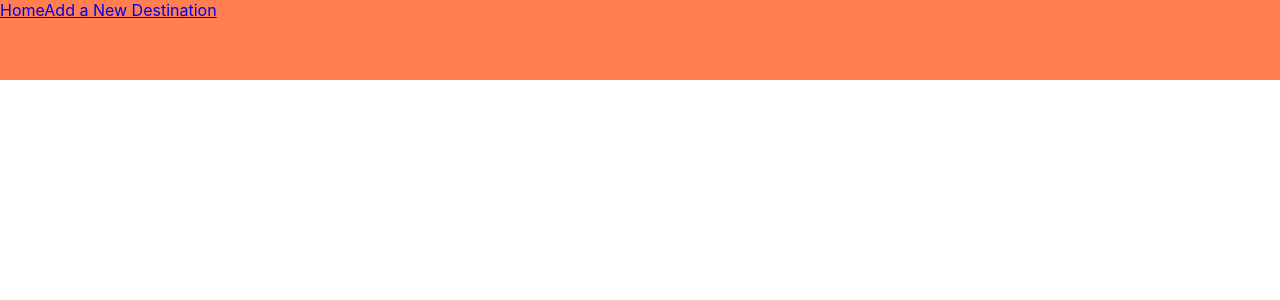
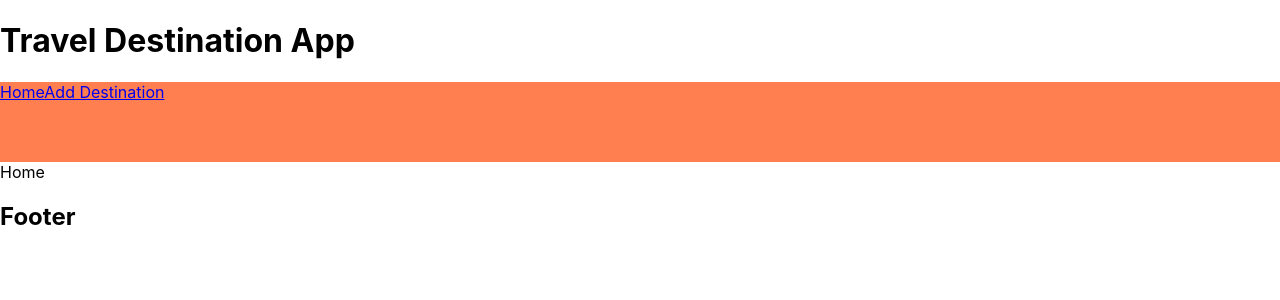
Before and after one commit to suthyscott/43-travel-destination-app, a React (Create React App) app: page /home in a window 1280 px wide. Shown: the top 300 px of the page. Built offline with nearby package versions, Linux system fonts and the light colour scheme.

Commit message:
new router syntax

```diff
--- /dev/null
+++ b/src/Components/ErrorPage.jsx
@@ -0,0 +1,16 @@
+import { useRouteError } from "react-router-dom";
+
+export default function ErrorPage() {
+  const error = useRouteError();
+  console.error(error);
+
+  return (
+    <div id="error-page">
+      <h1>Oops!</h1>
+      <p>Sorry, an unexpected error has occurred.</p>
+      <p>
+        <i>{error.statusText || error.message}</i>
+      </p>
+    </div>
+  );
+}
--- /dev/null
+++ b/src/Root.jsx
@@ -0,0 +1,24 @@
+import React from 'react'
+import { Outlet, NavLink } from 'react-router-dom'
+import Header from './Components/Header'
+
+const Root = () => {
+  return (
+    <div>
+        <header>
+            <h1>Travel Destination App</h1>
+            <nav>
+                <NavLink to='/home'>Home</NavLink>
+                <NavLink to='/addDest'>Add Destination</NavLink>
+            </nav>
+        </header>
+        {/* <Header/> */}
+        <Outlet/>
+        <footer>
+            <h2>Footer</h2>
+        </footer>
+    </div>
+  )
+}
+
+export default Root
--- a/src/index.js
+++ b/src/index.js
@@ -3,14 +3,33 @@ import ReactDOM from "react-dom/client"
 import "./index.css"
 import App from "./App"
 import reportWebVitals from "./reportWebVitals"
-import { BrowserRouter } from "react-router-dom"
+// import { BrowserRouter } from "react-router-dom"
+import { createBrowserRouter, RouterProvider } from "react-router-dom"
+import Root from "./Root"
+import ErrorPage from "./Components/ErrorPage"
+import Home from "./Components/Home"
+
+const router = createBrowserRouter([
+    {
+        path: '/',
+        element: <Root/>,
+        errorElement: <ErrorPage/>,
+        children: [
+            {
+                path: '/home',
+                element: <Home/>
+            }
+        ]
+    }
+])
 
 const root = ReactDOM.createRoot(document.getElementById("root"))
 root.render(
     <React.StrictMode>
-        <BrowserRouter>
+        <RouterProvider router={router}/>
+        {/* <BrowserRouter>
             <App />
-        </BrowserRouter>
+        </BrowserRouter> */}
     </React.StrictMode>
 )
 
```
